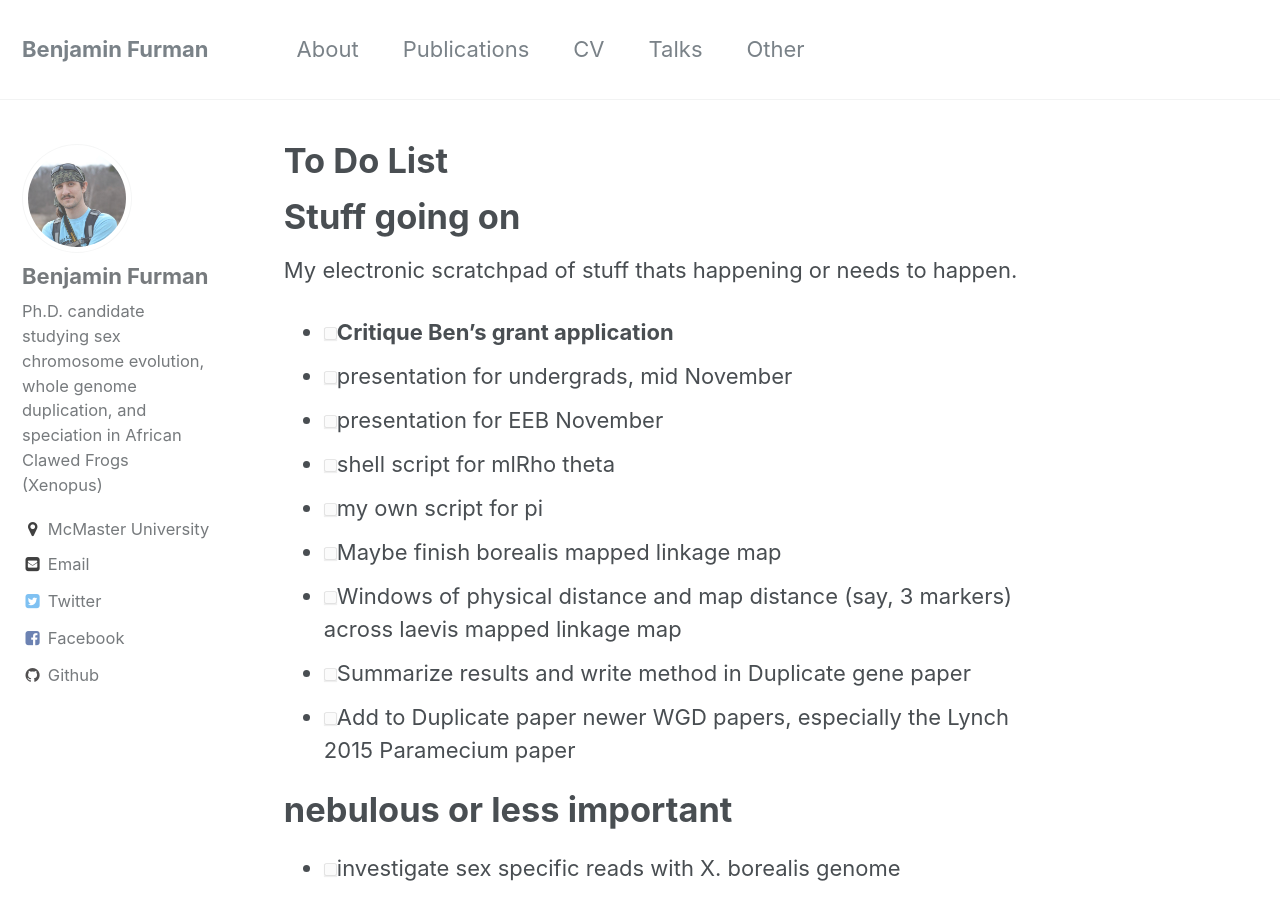
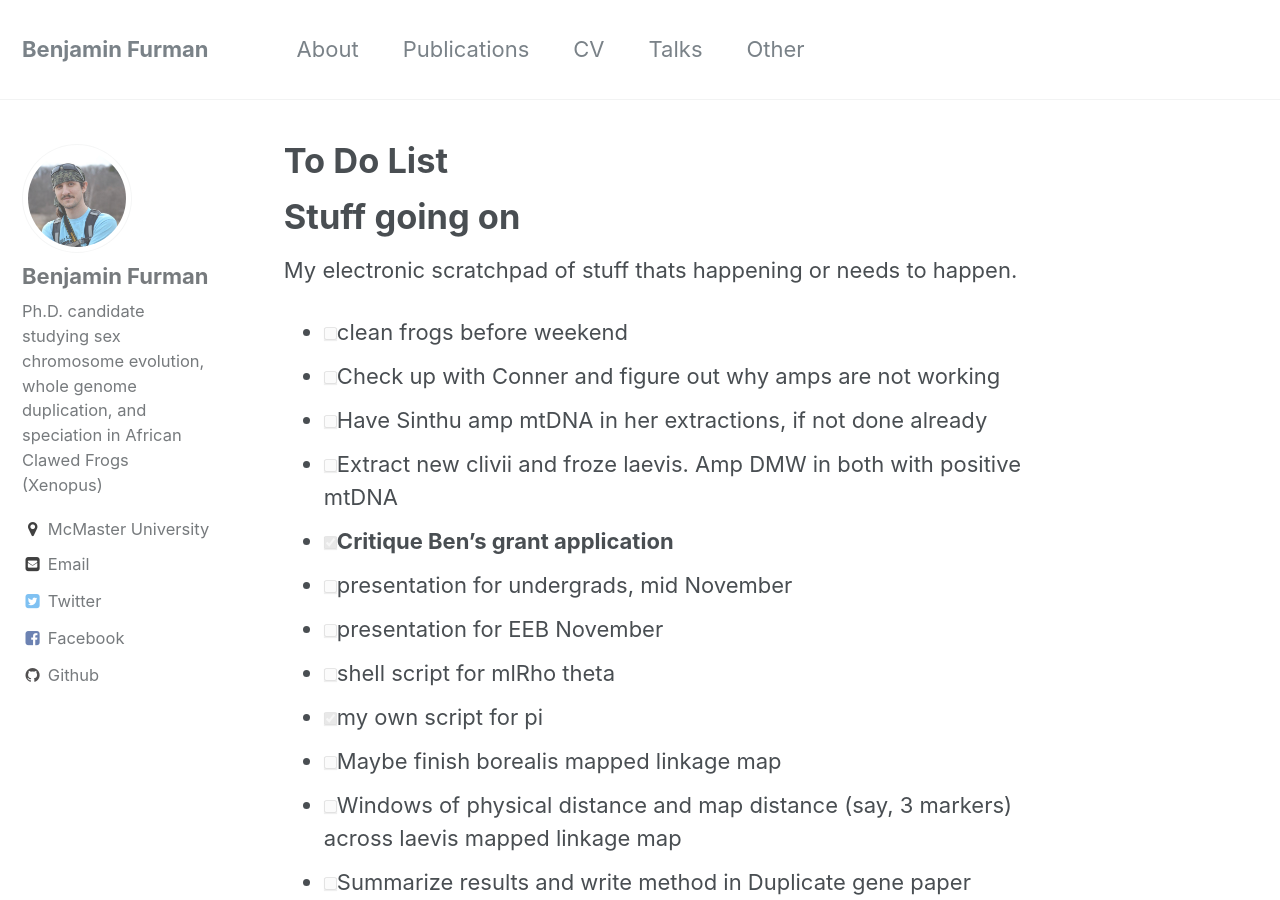
Before and after one commit to benjaminfurman/benjaminfurman.github.io, a Jekyll site: the page built from _pages/DoingList.md, in a window 1280 px wide and 900 px high. Built offline with Jekyll 4.4.1, drawn with Linux system fonts in a browser that asks for light colours.

Commit message:
updated list

```diff
--- a/_pages/DoingList.md
+++ b/_pages/DoingList.md
@@ -8,11 +8,15 @@ title: To Do List
 
 My electronic scratchpad of stuff thats happening or needs to happen.
 
-- [ ] **Critique Ben's grant application**
+- [ ] clean frogs before weekend
+- [ ] Check up with Conner and figure out why amps are not working
+- [ ] Have Sinthu amp mtDNA in her extractions, if not done already
+- [ ] Extract new clivii and froze laevis. Amp DMW in both with positive mtDNA
+- [x] **Critique Ben's grant application**
 - [ ] presentation for undergrads, mid November
 - [ ] presentation for EEB November
 - [ ] shell script for mlRho theta
-- [ ] my own script for pi
+- [x] my own script for pi
 - [ ] Maybe finish borealis mapped linkage map
 - [ ] Windows of physical distance and map distance (say, 3 markers) across laevis mapped linkage map
 - [ ] Summarize results and write method in Duplicate gene paper
```
